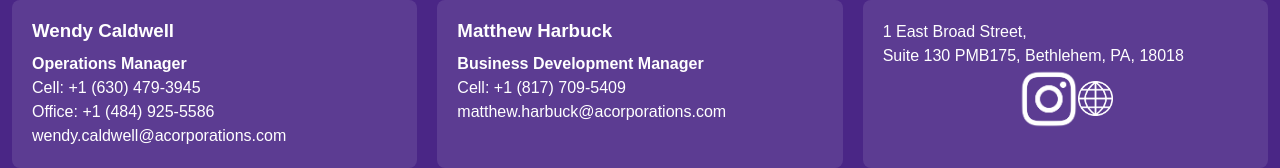
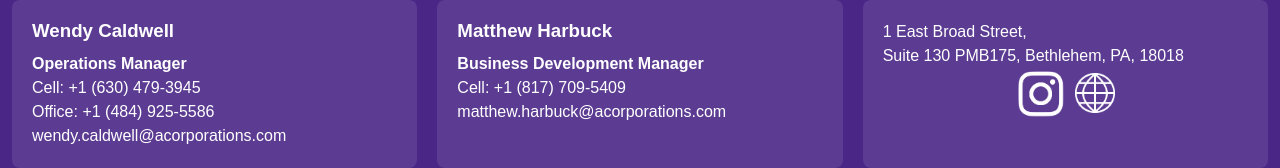
Before and after one commit to ActionCorporation/action, a plain HTML site: page index.html in a window 1280 px wide. Shown: the part 3444-3612 px from the top of the page. Drawn offline with Linux system fonts and the light colour scheme.

Commit message:
logo ajusted

```diff
--- a/assets/css/style.css
+++ b/assets/css/style.css
@@ -89,7 +89,7 @@
       align-items: center;
       }
     .social img{
-      width: 60px;
+      width: 50px;
       color: #fff;
     }
     footer {
--- a/index.html
+++ b/index.html
@@ -172,7 +172,7 @@
       <div class="social">
 
       <a href="https://www.instagram.com/actioncorporations/" target="_blank" ><img src="./assets/images/readme-images/insta.png" alt=""></a>
-      <a href="https://www.actioncorporations.com/" target="_blank" ><img style="width: 35px;" src="./assets/images/readme-images/action.png" alt=""></a>
+      <a href="https://www.actioncorporations.com/" target="_blank" ><img style="width: 50px; padding-left: 10px;" src="./assets/images/readme-images/action.png" alt=""></a>
       </div>
 
     </div>
```
